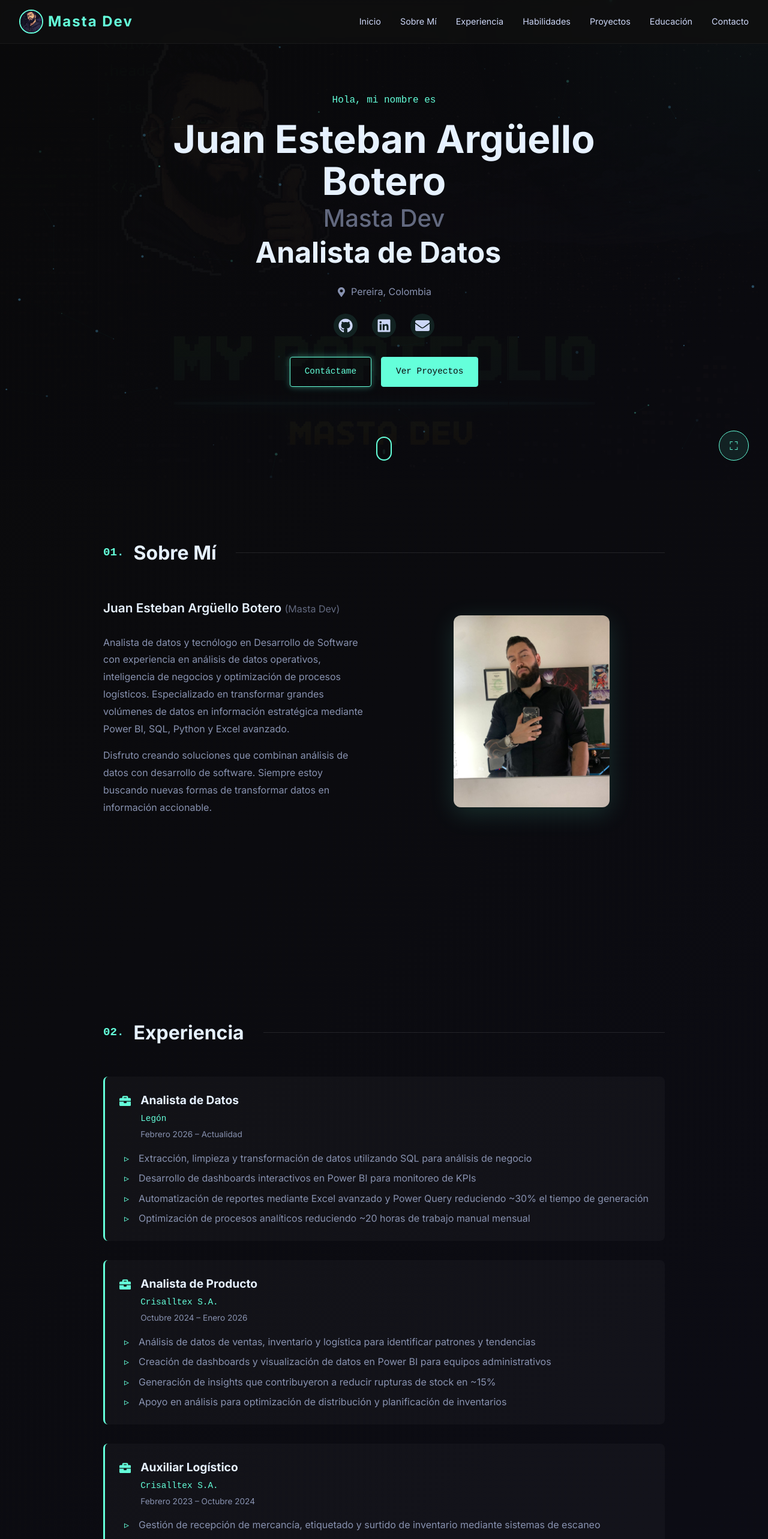
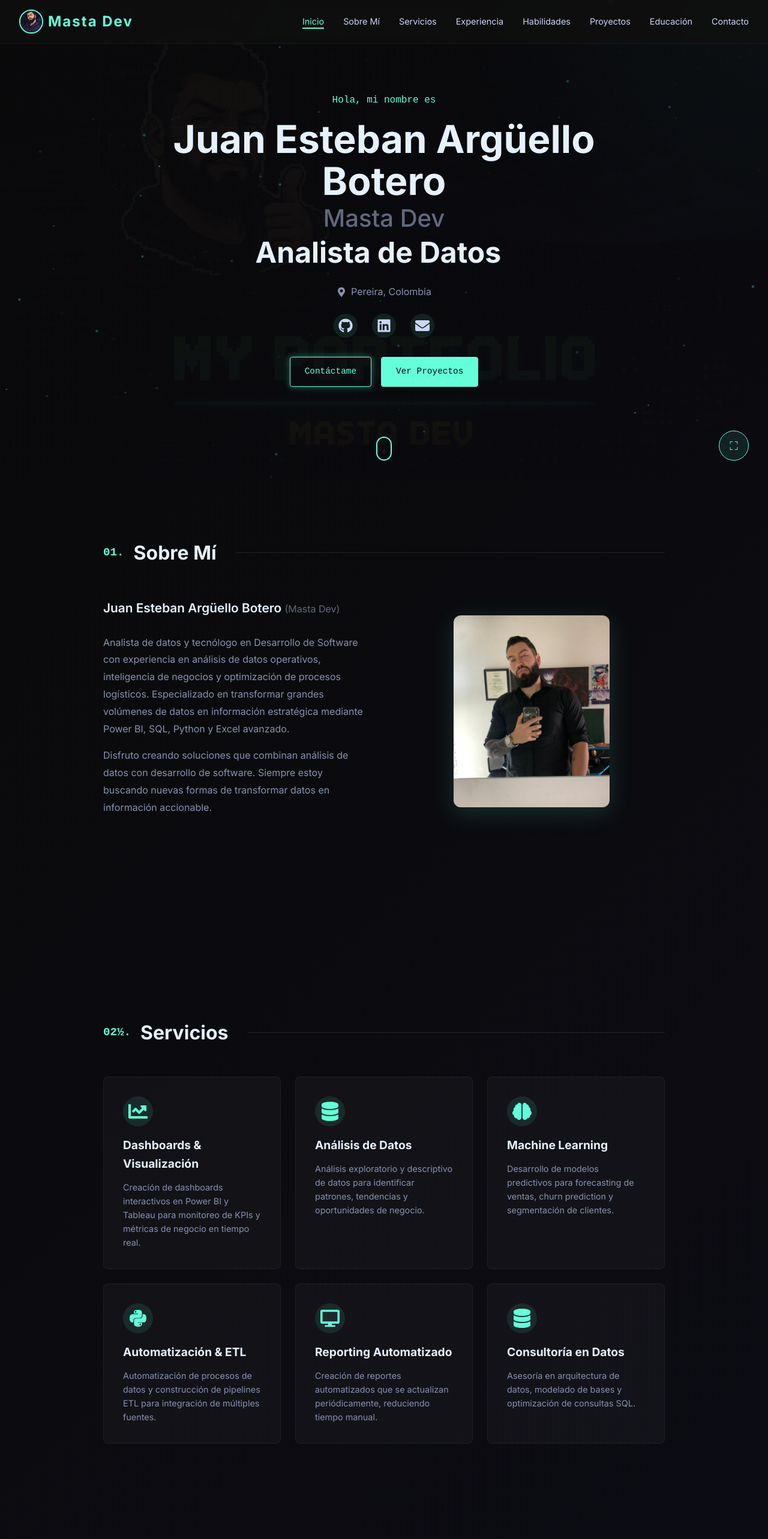
Before and after one commit to JuanArguello26/Portafolio, a React (Vite) app in the folder portafolio/: page / in a window 1280 px wide. Shown: the top 2566 px of the page at 60% size. Built offline with nearby package versions, Linux system fonts and the light colour scheme; a web font is replaced by a local one.

Commit message:
feat: Introduce scroll progress bar, a dedicated services section, and a presentation mode toggle, alongside updated navbar styles.

```diff
--- a/portafolio/src/App.jsx
+++ b/portafolio/src/App.jsx
@@ -4,6 +4,7 @@ import Cursor from './components/Cursor'
 import Particles from './components/Particles'
 import Hero from './components/Hero'
 import About from './components/About'
+import Services from './components/Services'
 import Experience from './components/Experience'
 import Skills from './components/Skills'
 import Projects from './components/Projects'
@@ -11,6 +12,7 @@ import Education from './components/Education'
 import Contact from './components/Contact'
 import Footer from './components/Footer'
 import Loader from './components/Loader'
+import ScrollProgress from './components/ScrollProgress'
 import './App.css'
 
 function App() {
@@ -50,6 +52,7 @@ function App() {
 
   return (
     <>
+      <ScrollProgress />
       <Cursor />
       <Particles />
       <div className={`app ${isPresentationMode ? 'presentation-mode' : ''}`}>
@@ -63,6 +66,7 @@ function App() {
         <Navbar />
         <Hero />
       <About />
+      <Services />
       <Experience />
       <Skills />
       <Projects />
--- a/portafolio/src/components/Navbar.css
+++ b/portafolio/src/components/Navbar.css
@@ -80,6 +80,14 @@
   width: 100%;
 }
 
+.nav-link.active {
+  color: #64ffda;
+}
+
+.nav-link.active::after {
+  width: 100%;
+}
+
 .menu-icon {
   display: none;
   cursor: pointer;
--- a/portafolio/src/components/Navbar.jsx
+++ b/portafolio/src/components/Navbar.jsx
@@ -6,6 +6,7 @@ import './Navbar.css';
 const navItems = [
   { name: 'Inicio', href: '#hero' },
   { name: 'Sobre Mí', href: '#about' },
+  { name: 'Servicios', href: '#services' },
   { name: 'Experiencia', href: '#experience' },
   { name: 'Habilidades', href: '#skills' },
   { name: 'Proyectos', href: '#projects' },
@@ -16,6 +17,7 @@ const navItems = [
 export default function Navbar() {
   const [isOpen, setIsOpen] = useState(false);
   const [scrolled, setScrolled] = useState(false);
+  const [activeSection, setActiveSection] = useState('hero');
 
   useEffect(() => {
     const handleScroll = () => {
@@ -23,6 +25,28 @@ export default function Navbar() {
     };
     window.addEventListener('scroll', handleScroll);
     return () => window.removeEventListener('scroll', handleScroll);
+  }, []);
+
+  useEffect(() => {
+    const sections = navItems.map(item => item.href.slice(1));
+
+    const observer = new IntersectionObserver(
+      (entries) => {
+        entries.forEach((entry) => {
+          if (entry.isIntersecting) {
+            setActiveSection(entry.target.id);
+          }
+        });
+      },
+      { threshold: 0.3, rootMargin: '-80px 0px -20% 0px' }
+    );
+
+    sections.forEach(id => {
+      const element = document.getElementById(id);
+      if (element) observer.observe(element);
+    });
+
+    return () => observer.disconnect();
   }, []);
 
   const handleClick = (e, href) => {
@@ -47,17 +71,20 @@ export default function Navbar() {
         </div>
 
         <ul className={`nav-menu ${isOpen ? 'active' : ''}`}>
-          {navItems.map((item) => (
+          {navItems.map((item) => {
+            const sectionId = item.href.slice(1);
+            return (
               <li key={item.name} className="nav-item">
                 <a
                   href={item.href}
-                className="nav-link"
+                  className={`nav-link ${activeSection === sectionId ? 'active' : ''}`}
                   onClick={(e) => handleClick(e, item.href)}
                 >
                   {item.name}
                 </a>
               </li>
-          ))}
+            );
+          })}
         </ul>
       </div>
     </nav>
--- /dev/null
+++ b/portafolio/src/components/ScrollProgress.css
@@ -0,0 +1,16 @@
+.scroll-progress {
+  position: fixed;
+  top: 0;
+  left: 0;
+  width: 100%;
+  height: 3px;
+  background: transparent;
+  z-index: 1001;
+}
+
+.scroll-progress-bar {
+  height: 100%;
+  background: linear-gradient(90deg, #64ffda, #4cdbb8);
+  transition: width 0.1s ease-out;
+  box-shadow: 0 0 10px rgba(100, 255, 218, 0.5);
+}
--- /dev/null
+++ b/portafolio/src/components/ScrollProgress.jsx
@@ -0,0 +1,28 @@
+import { useState, useEffect } from 'react';
+import './ScrollProgress.css';
+
+export default function ScrollProgress() {
+  const [progress, setProgress] = useState(0);
+
+  useEffect(() => {
+    const handleScroll = () => {
+      const windowHeight = window.innerHeight;
+      const documentHeight = document.documentElement.scrollHeight - windowHeight;
+      const scrollTop = window.scrollY;
+      const scrollPercentage = (scrollTop / documentHeight) * 100;
+      setProgress(scrollPercentage);
+    };
+
+    window.addEventListener('scroll', handleScroll);
+    return () => window.removeEventListener('scroll', handleScroll);
+  }, []);
+
+  return (
+    <div className="scroll-progress">
+      <div
+        className="scroll-progress-bar"
+        style={{ width: `${progress}%` }}
+      />
+    </div>
+  );
+}
--- /dev/null
+++ b/portafolio/src/components/Services.css
@@ -0,0 +1,79 @@
+.services {
+  min-height: 80vh;
+  padding: 6rem 0;
+}
+
+.services-grid {
+  display: grid;
+  grid-template-columns: repeat(3, 1fr);
+  gap: 1.5rem;
+  margin-top: 3rem;
+}
+
+.service-card {
+  background: rgba(255, 255, 255, 0.03);
+  border: 1px solid rgba(255, 255, 255, 0.05);
+  border-radius: 8px;
+  padding: 2rem;
+  transition: all 0.3s ease;
+  position: relative;
+  overflow: hidden;
+}
+
+.service-card::before {
+  content: '';
+  position: absolute;
+  top: 0;
+  left: 0;
+  width: 3px;
+  height: 0;
+  background: #64ffda;
+  transition: height 0.3s ease;
+}
+
+.service-card:hover {
+  background: rgba(255, 255, 255, 0.05);
+  border-color: rgba(100, 255, 218, 0.3);
+  transform: translateY(-5px);
+}
+
+.service-card:hover::before {
+  height: 100%;
+}
+
+.service-icon {
+  font-size: 2rem;
+  color: #64ffda;
+  margin-bottom: 1rem;
+  display: flex;
+  align-items: center;
+  justify-content: center;
+  width: 50px;
+  height: 50px;
+  background: rgba(100, 255, 218, 0.1);
+  border-radius: 50%;
+}
+
+.service-title {
+  color: #e6f1ff;
+  font-size: 1.2rem;
+  margin-bottom: 0.75rem;
+}
+
+.service-description {
+  color: #8892b0;
+  font-size: 0.9rem;
+  line-height: 1.6;
+}
+
+@media (max-width: 1024px) {
+  .services-grid {
+    grid-template-columns: repeat(2, 1fr);
+  }
+}
+
+@media (max-width: 768px) {
+  .services-grid {
+    grid-template-columns: 1fr;
+  }
+}
--- /dev/null
+++ b/portafolio/src/components/Services.jsx
@@ -0,0 +1,71 @@
+import { motion } from 'framer-motion';
+import { FaChartLine, FaDatabase, FaBrain, FaPython, FaDesktop } from 'react-icons/fa';
+import './Services.css';
+
+const services = [
+  {
+    icon: <FaChartLine />,
+    title: "Dashboards & Visualización",
+    description: "Creación de dashboards interactivos en Power BI y Tableau para monitoreo de KPIs y métricas de negocio en tiempo real."
+  },
+  {
+    icon: <FaDatabase />,
+    title: "Análisis de Datos",
+    description: "Análisis exploratorio y descriptivo de datos para identificar patrones, tendencias y oportunidades de negocio."
+  },
+  {
+    icon: <FaBrain />,
+    title: "Machine Learning",
+    description: "Desarrollo de modelos predictivos para forecasting de ventas, churn prediction y segmentación de clientes."
+  },
+  {
+    icon: <FaPython />,
+    title: "Automatización & ETL",
+    description: "Automatización de procesos de datos y construcción de pipelines ETL para integración de múltiples fuentes."
+  },
+  {
+    icon: <FaDesktop />,
+    title: "Reporting Automatizado",
+    description: "Creación de reportes automatizados que se actualizan periódicamente, reduciendo tiempo manual."
+  },
+  {
+    icon: <FaDatabase />,
+    title: "Consultoría en Datos",
+    description: "Asesoría en arquitectura de datos, modelado de bases y optimización de consultas SQL."
+  }
+];
+
+export default function Services() {
+  return (
+    <section id="services" className="services">
+      <div className="section-container">
+        <motion.h2
+          className="section-title"
+          initial={{ opacity: 0, y: 30 }}
+          whileInView={{ opacity: 1, y: 0 }}
+          viewport={{ amount: 0.3 }}
+          transition={{ duration: 0.6 }}
+        >
+          <span className="section-number">02½.</span> Servicios
+        </motion.h2>
+
+        <div className="services-grid">
+          {services.map((service, index) => (
+            <motion.div
+              key={index}
+              className="service-card"
+              initial={{ opacity: 0, y: 30 }}
+              whileInView={{ opacity: 1, y: 0 }}
+              viewport={{ amount: 0.3 }}
+              transition={{ duration: 0.6, delay: index * 0.1 }}
+            >
+              <div className="service-icon">{service.icon}</div>
+              <h3 className="service-title">{service.title}</h3>
+              <p className="service-description">{service.description}</p>
+            </motion.div>
+          ))}
+        </div>
+      </div>
+    </section>
+  );
+}
```
Lines whose indentation alone changed are shown as unchanged.
